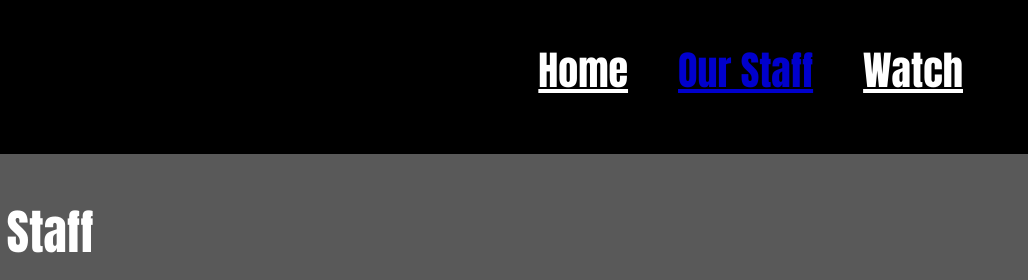
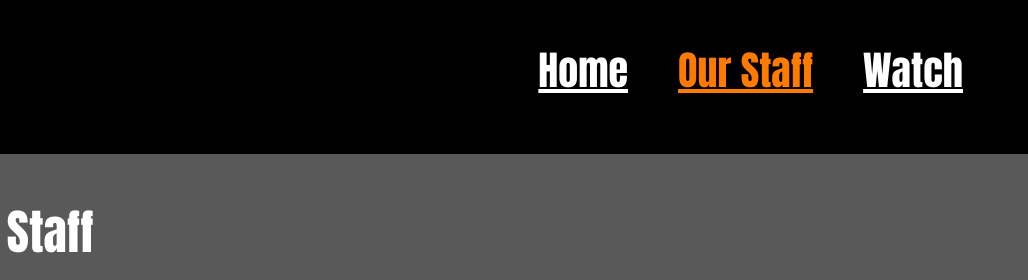
Before and after one commit to glharken/ist263, a plain HTML site: page tree/main/project2/aboutus.html in a window 1280 px wide. Shown: the top 280 px of the page, 252-1280 px from the left. Drawn offline with Linux system fonts and the light colour scheme.

Commit message:
project updates

```diff
--- a/tree/main/project2/projectstyles.css
+++ b/tree/main/project2/projectstyles.css
@@ -36,10 +36,10 @@ body {
 
 a {color:white;}
 
-a:hover {color:mediumblue;}
+a:hover {color: #FF7B00;}
 
 .watch, .ourstaff, .home {
-    color: mediumblue;
+    color: #FF7B00;
 }
 
 .navlinks {
```
Also changed, not shown: 3 other files.
